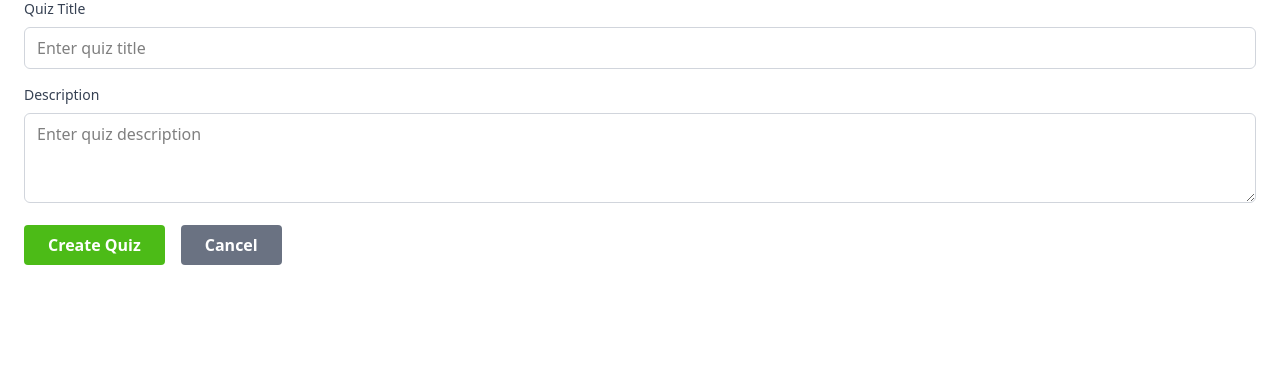
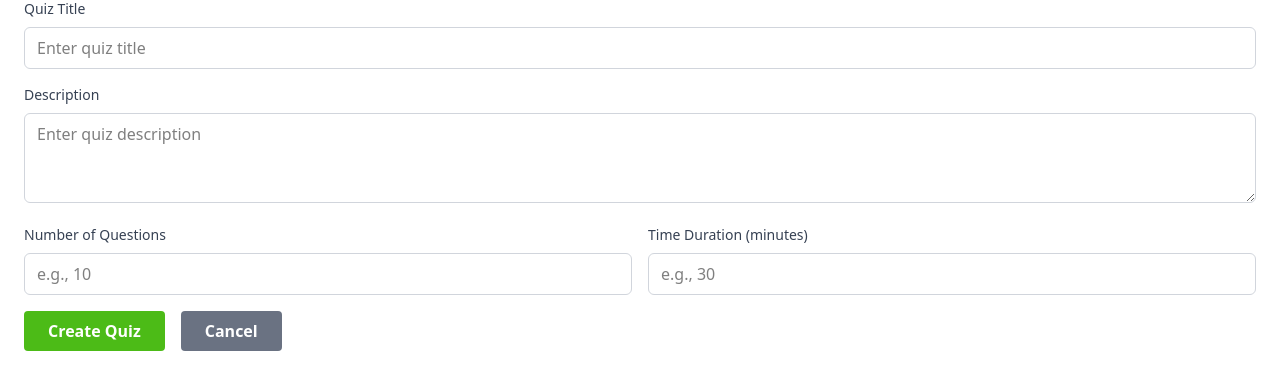
Before and after one commit to 1harshit123/Quiz-app-django, a Django app: page /create_quiz/ in a window 1280 px wide. Shown: the part 154-544 px from the top of the page. Run offline with Django 5.2, Linux system fonts and the light colour scheme; some libraries are stand-ins or nearby versions.

Commit message:
fixed the quiz model

```diff
--- a/quizapp/quiz/templates/create_quiz.html
+++ b/quizapp/quiz/templates/create_quiz.html
@@ -8,7 +8,6 @@
 <!-- Page-specific buttons and content go here -->
 <div class="p-6">
     <h1 class="text-2xl font-bold mb-6">Create Quiz</h1>
-
     <!-- Your quiz creation form here -->
     <form method="post" class="space-y-4">
         {% csrf_token %}
@@ -23,6 +22,18 @@
             <textarea name="description" rows="3" class="w-full px-3 py-2 border border-gray-300 rounded-md focus:outline-none focus:ring-2 focus:ring-[#4CBB17]" placeholder="Enter quiz description"></textarea>
         </div>
 
+        <div class="grid grid-cols-1 md:grid-cols-2 gap-4">
+            <div>
+                <label class="block text-sm font-medium text-gray-700 mb-2">Number of Questions</label>
+                <input type="number" name="num_questions" min="1" max="50" class="w-full px-3 py-2 border border-gray-300 rounded-md focus:outline-none focus:ring-2 focus:ring-[#4CBB17]" placeholder="e.g., 10">
+            </div>
+
+            <div>
+                <label class="block text-sm font-medium text-gray-700 mb-2">Time Duration (minutes)</label>
+                <input type="number" name="duration" min="1" max="180" class="w-full px-3 py-2 border border-gray-300 rounded-md focus:outline-none focus:ring-2 focus:ring-[#4CBB17]" placeholder="e.g., 30">
+            </div>
+        </div>
+
         <div class="flex gap-4">
             <button type="submit" class="bg-[#4CBB17] hover:bg-[#48872B] text-white font-semibold py-2 px-6 rounded">
                 Create Quiz
--- a/quizapp/theme/static/css/dist/styles.css
+++ b/quizapp/theme/static/css/dist/styles.css
@@ -256,6 +256,9 @@
   .flex {
     display: flex;
   }
+  .grid {
+    display: grid;
+  }
   .hidden {
     display: none;
   }
@@ -282,6 +285,9 @@
   }
   .cursor-pointer {
     cursor: pointer;
+  }
+  .grid-cols-1 {
+    grid-template-columns: repeat(1, minmax(0, 1fr));
   }
   .flex-col {
     flex-direction: column;
@@ -540,6 +546,11 @@
       display: flex;
     }
   }
+  @media (width >= 48rem) {
+    .md\:grid-cols-2 {
+      grid-template-columns: repeat(2, minmax(0, 1fr));
+    }
+  }
 }
 @property --tw-space-y-reverse {
   syntax: "*";
```
Also changed, not shown: quizapp/quiz/models.py (+9 -4 lines), quizapp/db.sqlite3, quizapp/quiz/migrations/0004_alter_quiz_options_and_more.py (added).
